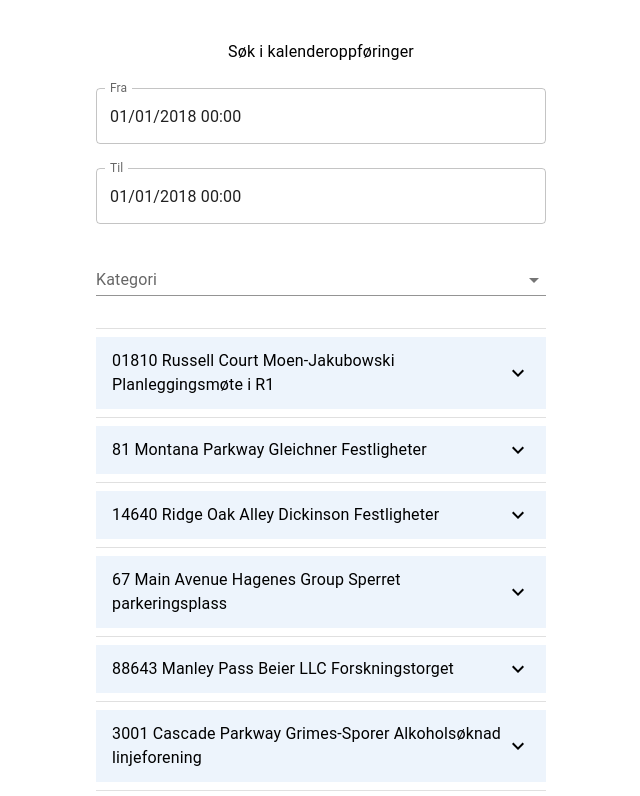
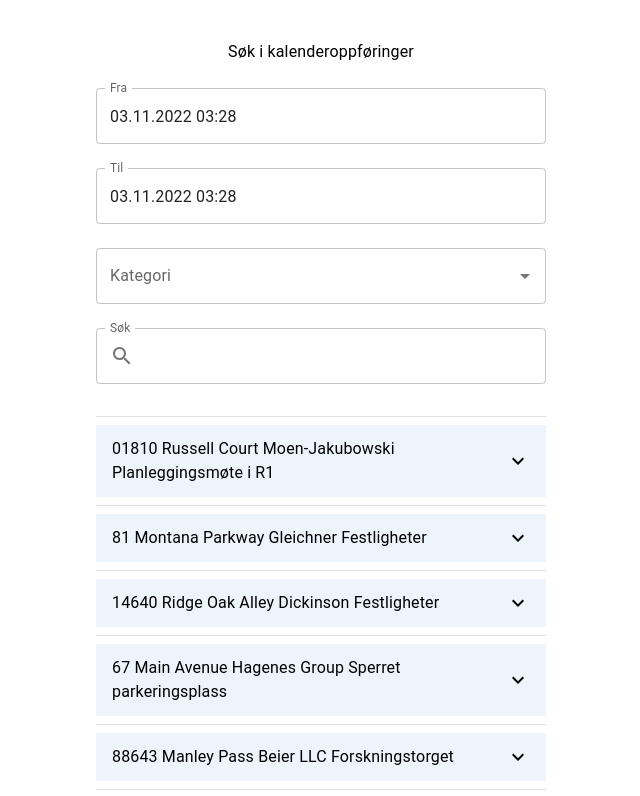
Before and after one commit to fishyFrogFace/mobile-calendar-list, a React (Create React App) app: page / in a window 1280 px wide. Shown: the top 796 px of the page, without its empty margins (319-959 px from the left). Built offline with nearby package versions, Linux system fonts and the light colour scheme.

Commit message:
Amount of people, locale and search field

```diff
--- a/src/Search.tsx
+++ b/src/Search.tsx
@@ -1,4 +1,5 @@
 import dayjs, { Dayjs } from "dayjs";
+import "dayjs/locale/nb";
 import TextField from "@mui/material/TextField";
 import { AdapterDayjs } from "@mui/x-date-pickers/AdapterDayjs";
 import { LocalizationProvider } from "@mui/x-date-pickers/LocalizationProvider";
@@ -15,6 +16,8 @@ import ExpandMore from "@mui/icons-material/ExpandMore";
 import Collapse from "@mui/material/Collapse";
 import Divider from "@mui/material/Divider";
 import { entries, nummer } from "./data";
+import SearchIcon from "@mui/icons-material/Search";
+import InputAdornment from "@mui/material/InputAdornment";
 
 interface Entry {
   tittel: string;
@@ -23,6 +26,8 @@ interface Entry {
   sted: string;
   ressurs: string;
   ansvarlig: string;
+  category: string;
+  antall: number;
 }
 
 const categories = [
@@ -51,12 +56,13 @@ console.log(
 );
 
 export default function Search() {
-  const [fromValue, setFromValue] = useState<Dayjs | null>(
-    dayjs("2018-01-01T00:00:00.000Z")
-  );
-  const [toValue, setToValue] = useState<Dayjs | null>(
-    dayjs("2018-01-01T00:00:00.000Z")
-  );
+  const [fromValue, setFromValue] = useState<Dayjs | null>(dayjs());
+
+  const [toValue, setToValue] = useState<Dayjs | null>(dayjs());
+
+  const [category, setCategory] = useState<string | null>(null);
+
+  const [searchValue, setSearchValue] = useState<string>("");
 
   const [open, setOpen] = useState(
     Object.fromEntries(entries.map((entry: Entry) => [entry.ansvarlig, false]))
@@ -67,7 +73,7 @@ export default function Search() {
   };
 
   return (
-    <LocalizationProvider dateAdapter={AdapterDayjs}>
+    <LocalizationProvider dateAdapter={AdapterDayjs} adapterLocale="nb">
       <Stack spacing={3}>
         <Typography>Søk i kalenderoppføringer</Typography>
         <MobileDateTimePicker
@@ -92,9 +98,28 @@ export default function Search() {
           options={categories}
           id="open-on-focus"
           openOnFocus
+          value={category}
+          onChange={(event: any, newValue: string | null) => {
+            setCategory(newValue);
+          }}
           renderInput={(params) => (
-            <TextField {...params} label="Kategori" variant="standard" />
+            <TextField {...params} label="Kategori" variant="outlined" />
           )}
+        />
+        <TextField
+          label="Søk"
+          variant="outlined"
+          value={searchValue}
+          onChange={(event: React.ChangeEvent<HTMLInputElement>) => {
+            setSearchValue(event.target.value);
+          }}
+          InputProps={{
+            startAdornment: (
+              <InputAdornment position="start">
+                <SearchIcon />
+              </InputAdornment>
+            ),
+          }}
         />
         <List
           sx={{
@@ -145,7 +170,6 @@ export default function Search() {
                         <b>Til:</b>
                       </Typography>
                       <Typography>
-                        {" "}
                         {new Date(entry.to).toLocaleDateString("no-NB", {
                           weekday: "long",
                           hour: "numeric",
@@ -174,6 +198,12 @@ export default function Search() {
                       </Typography>
                       <Typography>{entry.ansvarlig}</Typography>
                     </Stack>
+                    <Stack direction="row" justifyContent="space-between">
+                      <Typography>
+                        <b>Antall deltakere:</b>
+                      </Typography>
+                      <Typography>{entry.antall}</Typography>
+                    </Stack>
                   </Stack>
                 </Collapse>
               </>
--- a/src/data.ts
+++ b/src/data.ts
@@ -27,6 +27,7 @@ export const entries = [
     ressurs: "Faustina Vasilchikov, 42224352",
     ansvarlig: "Moen-Jakubowski",
     category: "Aktiviteter etter ordinær arbeidstid uten alkohol",
+    antall: 150,
   },
   {
     tittel: "81 Montana Parkway Gleichner Festligheter",
@@ -36,6 +37,7 @@ export const entries = [
     ressurs: "Jim Phorsby, 92874614",
     ansvarlig: "Gleichner, Schimmel and Auer",
     category: "Alkoholsøknader linjeforeningskontor",
+    antall: 10,
   },
   {
     tittel: "14640 Ridge Oak Alley Dickinson Festligheter",
@@ -45,6 +47,7 @@ export const entries = [
     ressurs: "Shelli Rekes, 93085924",
     ansvarlig: "Dickinson, Hackett and McClure",
     category: "Alkoholsøknader linjeforeningskontor",
+    antall: 25,
   },
   {
     tittel: "67 Main Avenue Hagenes Group Sperret parkeringsplass",
@@ -54,6 +57,7 @@ export const entries = [
     ressurs: "Bryant Shimmans, 49925096",
     ansvarlig: "Hagenes Group",
     category: "Intern aktivitet Vakt og service",
+    antall: 0,
   },
   {
     tittel: "88643 Manley Pass Beier LLC Forskningstorget",
@@ -63,6 +67,7 @@ export const entries = [
     ressurs: "Lorine Lowin, 99379526",
     ansvarlig: "Beier LLC",
     category: "Større arrangementer",
+    antall: 300,
   },
   {
     tittel: "3001 Cascade Parkway Grimes-Sporer Alkoholsøknad linjeforening",
@@ -72,6 +77,7 @@ export const entries = [
     ressurs: "Kirby Cheal, 45015699",
     ansvarlig: "Grimes-Sporer",
     category: "Alkoholsøknader linjeforeningskontor",
+    antall: 15,
   },
   {
     tittel: "31 Dennis Court Lowe LLC Arbeid på heisen i bygget",
@@ -81,6 +87,7 @@ export const entries = [
     ressurs: "Gloriana McPake, 43948163",
     ansvarlig: "Lowe LLC",
     category: "Planlagt utkobling/stans/test",
+    antall: 0,
   },
   {
     tittel: "8684 Montana Trail Cassin Kronprinsbesøk",
@@ -90,6 +97,7 @@ export const entries = [
     ressurs: "Mireielle Whyard, 93282052",
     ansvarlig: "Cassin and Sons",
     category: "Offisielle besøk til NTNU",
+    antall: 50,
   },
   {
     tittel: "00383 Kipling Street Pfeffer-Kris Festligheter",
@@ -99,6 +107,7 @@ export const entries = [
     ressurs: "Tabby Panniers, 98308064",
     ansvarlig: "Pfeffer-Kris",
     category: "Aktiviteter etter ordinær arbeidstid med alkohol",
+    antall: 35,
   },
   {
     tittel: "484 Blaine Point Rath Festligheter",
@@ -108,6 +117,7 @@ export const entries = [
     ressurs: "Christal York, 90776824",
     ansvarlig: "Rath and Sons",
     category: "Aktiviteter etter ordinær arbeidstid med alkohol",
+    antall: 40,
   },
   {
     tittel: "6 Katie Circle Spinka-Osinski Festligheter",
@@ -117,6 +127,7 @@ export const entries = [
     ressurs: "Urbanus Elsmere, 45105001",
     ansvarlig: "Spinka-Osinski",
     category: "Alkoholsøknader linjeforeningskontor",
+    antall: 350,
   },
   {
     tittel: "276 Veith Avenue Feeney-Stiedemann Intern",
@@ -126,6 +137,7 @@ export const entries = [
     ressurs: "Ellis Petford, 42575386",
     ansvarlig: "Feeney-Stiedemann",
     category: "Intern aktivitet Vakt og service",
+    antall: 0,
   },
   {
     tittel: "0619 Mifflin Point Nader-Rau Konfirmasjon",
@@ -135,6 +147,7 @@ export const entries = [
     ressurs: "Quinn Hannent, 98765068",
     ansvarlig: "Nader-Rau",
     category: "Aktiviteter etter ordinær arbeidstid uten alkohol",
+    antall: 25,
   },
   {
     tittel: "95398 Mockingbird Lane Gislason-O'Keefe Strømstans",
@@ -144,6 +157,7 @@ export const entries = [
     ressurs: "Idell Grastye, 49925096",
     ansvarlig: "Gislason-O'Keefe",
     category: "Planlagt utkobling/stans/test",
+    antall: 0,
   },
   {
     tittel: "04 Warner Terrace Schmitt-King Researcher's night",
@@ -153,6 +167,7 @@ export const entries = [
     ressurs: "Legra Antonescu, 99871190",
     ansvarlig: "Schmitt-King",
     category: "Større arrangementer",
+    antall: 1500,
   },
   {
     tittel: "368 Schurz Crossing Hayes Flagging",
@@ -162,6 +177,7 @@ export const entries = [
     ressurs: "Elliot Rude, 49925096",
     ansvarlig: "Hayes, Pfannerstill and Lindgren",
     category: "Flaggdager",
+    antall: 0,
   },
   {
     tittel: "5 Graceland Place Funk LLC Intern",
@@ -171,6 +187,7 @@ export const entries = [
     ressurs: "Ase Vedeneev, 93689851",
     ansvarlig: "Funk LLC",
     category: "Intern aktivitet Vakt og service",
+    antall: 0,
   },
   {
     tittel: "7 Fremont Drive Nienow Rektorfest",
@@ -180,6 +197,7 @@ export const entries = [
     ressurs: "Elvis Cocker, 48632291",
     ansvarlig: "Nienow, Collier and Fadel",
     category: "Offisielle besøk til NTNU",
+    antall: 15,
   },
   {
     tittel: "49512 Corscot Parkway Weimann Samarbeidsmøte",
@@ -189,6 +207,7 @@ export const entries = [
     ressurs: "Karie Worsfold, 90682195",
     ansvarlig: "Weimann, Conroy and Hills",
     category: "Aktiviteter etter ordinær arbeidstid uten alkohol",
+    antall: 40,
   },
   {
     tittel: "9 Oak Valley Lane Walker Group Stans i ventilasjon",
@@ -198,6 +217,7 @@ export const entries = [
     ressurs: "Jenine Bredes, 92776761",
     ansvarlig: "Walker Group",
     category: "Planlagt utkobling/stans/test",
+    antall: 0,
   },
   {
     tittel: "9 Bunker Hill Street Denesik Festligheter",
@@ -207,6 +227,7 @@ export const entries = [
     ressurs: "Pauletta Warke, 97232748",
     ansvarlig: "Denesik, Ruecker and Kiehn",
     category: "Alkoholsøknader linjeforeningskontor",
+    antall: 10,
   },
 ];
 
```
